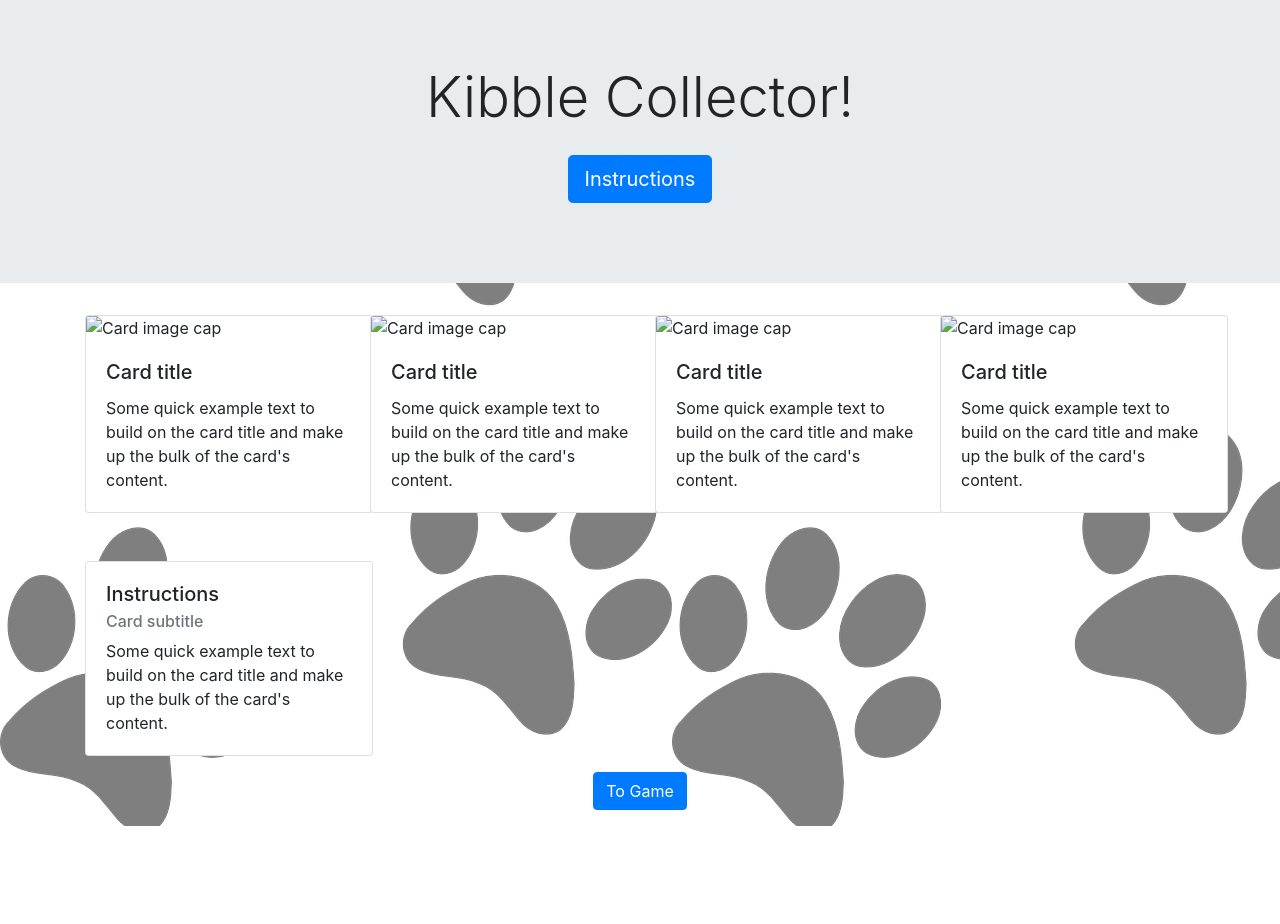
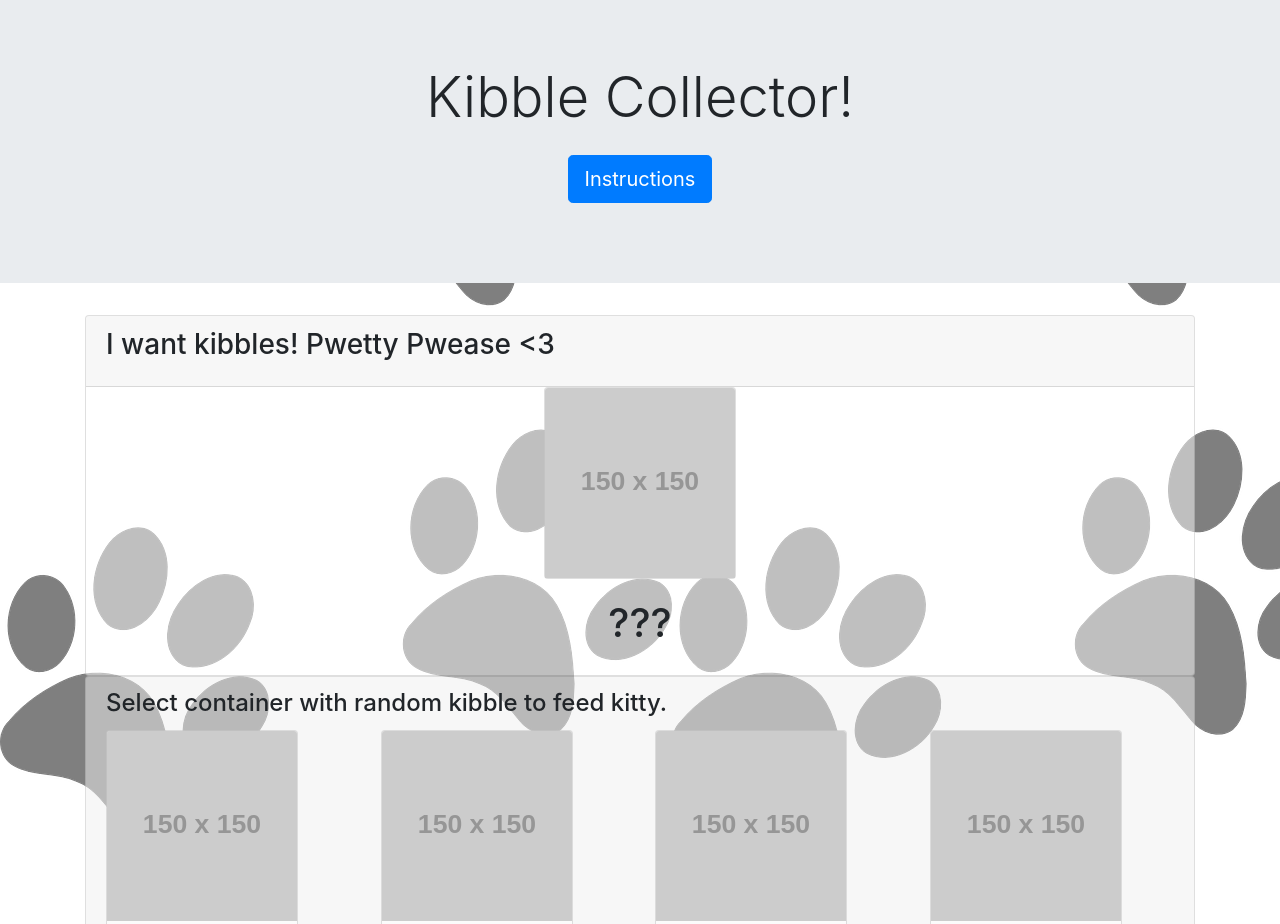
Before and after one commit to EricNg314/unit-4-game, a plain HTML site: page index.html in a window 1280 px wide. Shown: the top 924 px of the page. Before the commit the page ends 826 px from the top, so only its background shows below. Drawn offline with nearby package versions, Linux system fonts and the light colour scheme; placeholder pictures from the web are drawn by us.

Commit message:
Updating with placeholder image of status. Adding pseudo code for game expectations in javascript.js

```diff
--- a/assets/css/style.css
+++ b/assets/css/style.css
@@ -0,0 +1,3 @@
+.card{
+    background:rgba(255,255,255,0.5);
+}
--- a/assets/javascript/game.js
+++ b/assets/javascript/game.js
@@ -0,0 +1,54 @@
+$(document).ready(function () {
+
+    //========== Initialization Part 1 ===================================================//
+
+    //Declare guesses and values to be stored.
+    //Values are "scoreWins", "scoreLoss" "desiredKibbles","currentKibbles", "kibblesBtn1",
+    //"kibblesBtn2","kibblesBtn3", "kibblesBtn4"
+
+
+    //========= Initialization Part 2 ====================================================//
+
+    //gameReset()
+    ////Get random desired kibbles
+    ////Set current kibbles = 0
+    ////Assign values to each button.
+    ////Display hungry cat.
+    ////Display values.
+
+
+    //========== Clicking Event ===================================================//
+
+    //Display hungry cat, for new round as image.
+    //Check for user clicking.
+    //Check if user selected a class button choice, then pull initiated value.
+    //Add initiated value to current kibbles.
+
+
+    //========== Clicking Event (Check if win/loss)===================================================//
+
+    //Check if current kibbles = desired kibbles.
+    //==TRUE==//
+    //scoreWin + 1
+    //Sound of happy kitty.
+    //Output a you win message.
+    ////gameReset()
+
+    //==ELSE IF current > desired==//
+    //scoreLoss + 1
+    //Sound of hissing kitty.
+    //Output an angry kitty.
+    //gameReset()
+
+    //==ELSE==//
+    //Sound of annoying/hungry kitty.
+
+
+    //=============================================================//
+
+
+
+
+
+
+});
--- a/index.html
+++ b/index.html
@@ -9,6 +9,9 @@
     <!-- Bootstrap CSS -->
     <link rel="stylesheet" href="https://stackpath.bootstrapcdn.com/bootstrap/4.1.0/css/bootstrap.min.css" integrity="sha384-9gVQ4dYFwwWSjIDZnLEWnxCjeSWFphJiwGPXr1jddIhOegiu1FwO5qRGvFXOdJZ4"
         crossorigin="anonymous">
+
+    <link rel="stylesheet" type="text/css" href="assets/css/style.css">
+    <script src="assets/javascript/game.js"></script>
 
     <title>Crystal Collector</title>
 </head>
@@ -36,13 +39,34 @@
             </div>
         </div>
     </div>
+    <!-- width="300px" height="300px" -->
+    <!-- Game Box -->
+    <div class="container">
 
-    <!-- instructions -->
-    <div id="game" class="container">
+        <div id="gameIndex" class="card">
+            <div class="card-header">
+                <h3 class="card-title">I want kibbles! Pwetty Pwease
+                    <3 </h3>
+            </div>
+            <!-- <div class="row"> -->
+            <div class="card align-center mx-auto" style="width: 12rem;">
+                <img id="imgWinLoss" class="card-img-top"  src="http://via.placeholder.com/150x150" alt="Card image cap">
+            </div>
+        <!-- </div> -->
+            <div class="card-body text-center">
+                <h1 id="computer-pick">???</h1>
+            </div>
+        </div>
+
+        <div class="card">
+            <div class="card-header">
+                <h4 class="card-title">Select container with random kibble to feed kitty.</h4>
+
+                <!-- Game Buttons -->
                 <div class="row">
                     <div class="col-md-3">
-                <div class="card" style="width: 18rem;">
-                    <img class="card-img-top" src="..." alt="Card image cap">
+                        <div class="card" style="width: 12rem;">
+                            <img id="button-1" class="card-img-top btn-choice" src="http://via.placeholder.com/150x150" alt="Card image cap">
                             <div class="card-body">
                                 <h5 class="card-title">Card title</h5>
                                 <p class="card-text">Some quick example text to build on the card title and make up the bulk of the card's content.</p>
@@ -51,8 +75,8 @@
                         </div>
                     </div>
                     <div class="col-md-3">
-                <div class="card" style="width: 18rem;">
-                    <img class="card-img-top" src="..." alt="Card image cap">
+                        <div class="card" style="width: 12rem;">
+                            <img id="button-2" class="card-img-top btn-choice" src="http://via.placeholder.com/150x150" alt="Card image cap">
                             <div class="card-body">
                                 <h5 class="card-title">Card title</h5>
                                 <p class="card-text">Some quick example text to build on the card title and make up the bulk of the card's content.</p>
@@ -61,8 +85,8 @@
                         </div>
                     </div>
                     <div class="col-md-3">
-                <div class="card" style="width: 18rem;">
-                    <img class="card-img-top" src="..." alt="Card image cap">
+                        <div class="card" style="width: 12rem;">
+                            <img id="button-3" class="card-img-top btn-choice" src="http://via.placeholder.com/150x150" alt="Card image cap">
                             <div class="card-body">
                                 <h5 class="card-title">Card title</h5>
                                 <p class="card-text">Some quick example text to build on the card title and make up the bulk of the card's content.</p>
@@ -71,8 +95,8 @@
                         </div>
                     </div>
                     <div class="col-md-3">
-                <div class="card" style="width: 18rem;">
-                    <img class="card-img-top" src="..." alt="Card image cap">
+                        <div class="card" style="width: 12rem;">
+                            <img id="button-4" class="card-img-top btn-choice" src="http://via.placeholder.com/150x150" alt="Card image cap">
                             <div class="card-body">
                                 <h5 class="card-title">Card title</h5>
                                 <p class="card-text">Some quick example text to build on the card title and make up the bulk of the card's content.</p>
@@ -85,7 +109,7 @@
 
             <!-- instructions -->
             <footer id="instructions" class="container mt-5">
-        <div class="card" style="width: 18rem;">
+                <div class="card" style="width: 12rem;">
                     <div class="card-body">
                         <h5 class="card-title">Instructions</h5>
                         <h6 class="card-subtitle mb-2 text-muted">Card subtitle</h6>
@@ -94,11 +118,11 @@
                 </div>
                 <div class="row">
                     <p class="lead mx-auto pt-3">
-                <a class="btn btn-primary btn-md" href="#game" role="button">To Game</a>
+                        <a class="btn btn-primary btn-md" href="#gameIndex" role="button">To Game</a>
                     </p>
                 </div>
             </footer>
-
+        </div>
 </body>
 
 </html>
```
Also changed, not shown: assets/images/cat_happy.jpg (added), assets/images/cat_hungry.jpg (added), assets/images/cat_unhappy.jpg (added). Lines whose indentation alone changed are shown as unchanged.
